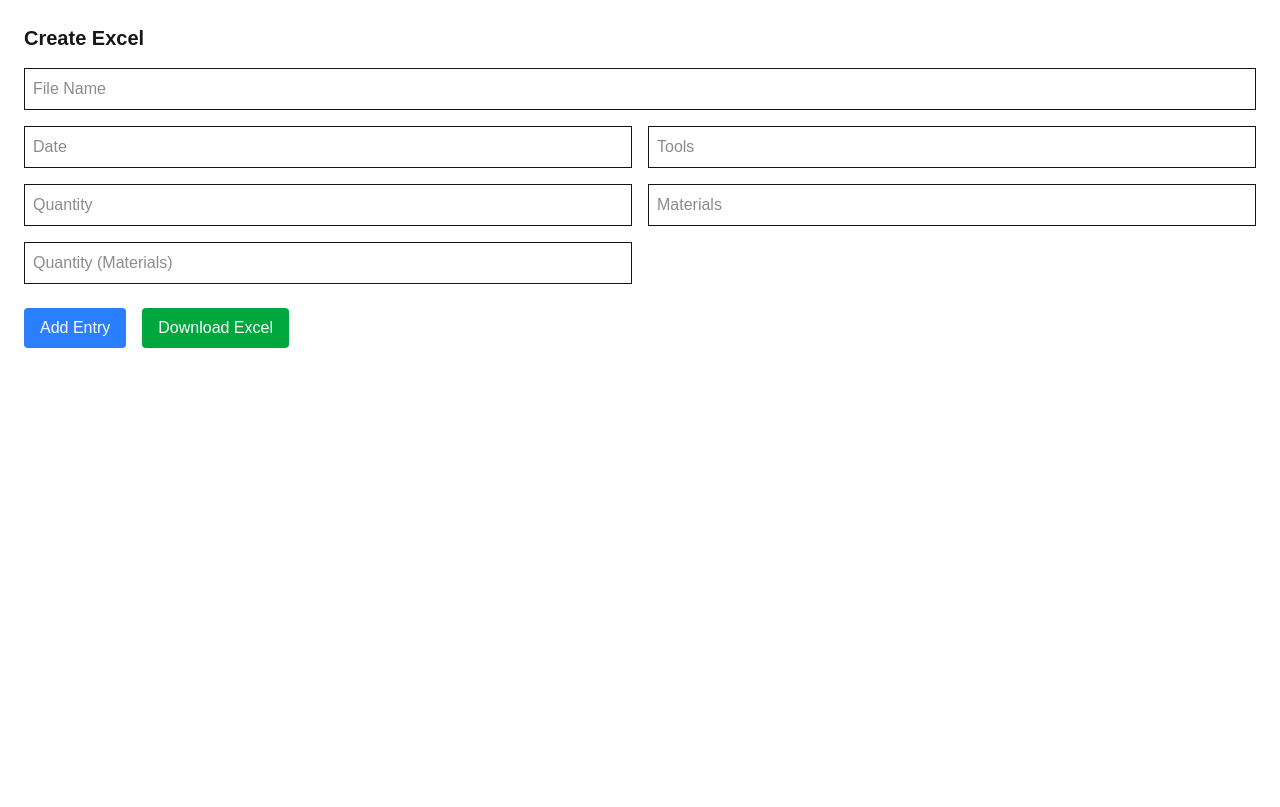
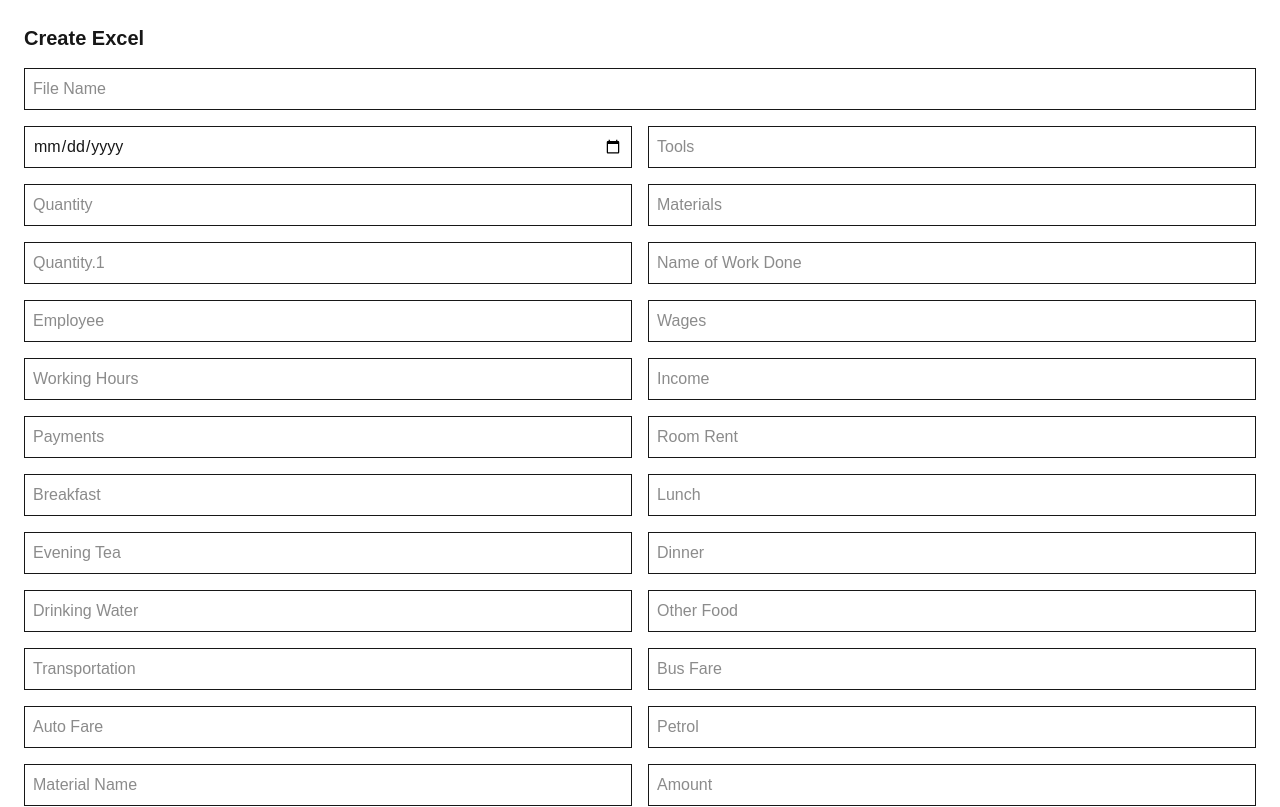
Before and after one commit to SreelakshmiTRaj/daily-work-register, a Next.js app: page /create in a window 1280 px wide. Shown: the top 807 px of the page. Built offline with nearby package versions, Linux system fonts and the light colour scheme.

Commit message:
Committing with initial bloack structure

```diff
--- a/app/create/page.tsx
+++ b/app/create/page.tsx
@@ -8,54 +8,59 @@
 };
 
 export default function CreatePage() {
+  // ✅ ALL columns (exact match)
+  const columns = [
+    "Date",
+    "Tools",
+    "Quantity",
+    "Materials",
+    "Quantity.1",
+    "Name of Work Done",
+    "Employee",
+    "Wages",
+    "Working Hours",
+    "Income",
+    "Payments",
+    "Room Rent",
+    "Breakfast",
+    "Lunch",
+    "Evening Tea",
+    "Dinner",
+    "Drinking Water",
+    "Other Food",
+    "Transportation",
+    "Bus Fare",
+    "Auto Fare",
+    "Petrol",
+    "Material Name",
+    "Amount",
+    "Date of Visit",
+    "Remarks",
+  ];
+
+  // ✅ Create empty form dynamically
+  const createEmptyForm = (): FormType => {
+    const obj: FormType = {};
+    columns.forEach((col) => {
+      obj[col] = "";
+    });
+    return obj;
+  };
+
   const [fileName, setFileName] = useState<string>("");
   const [rows, setRows] = useState<FormType[]>([]);
+  const [form, setForm] = useState<FormType>(createEmptyForm());
 
-  const [form, setForm] = useState<FormType>({
-    Date: "",
-    Tools: "",
-    Quantity: "",
-    Materials: "",
-    "Quantity.1": "",
-    "Name of Work Done": "",
-    Employee: "",
-    Wages: "",
-    "Working Hours": "",
-    Income: "",
-    Payments: "",
-    "Room Rent": "",
-    Breakfast: "",
-    Lunch: "",
-    "Evening Tea": "",
-    Dinner: "",
-    "Drinking Water": "",
-    "Other Food": "",
-    Transportation: "",
-    "Bus Fare": "",
-    "Auto Fare": "",
-    Petrol: "",
-    "Material Name": "",
-    Amount: "",
-    "Date of Visit": "",
-    Remarks: ""
-  });
-
-  const handleChange = (
-    e: React.ChangeEvent<HTMLInputElement | HTMLTextAreaElement>
-  ) => {
+  // ✅ Handle input change
+  const handleChange = (e: React.ChangeEvent<HTMLInputElement>) => {
     setForm({ ...form, [e.target.name]: e.target.value });
   };
 
+  // ✅ Add entry (fixes reference bug)
   const addRow = () => {
-    setRows([...rows, form]);
-
-    // Reset form after adding
-    setForm(
-      Object.keys(form).reduce((acc, key) => {
-        acc[key] = "";
-        return acc;
-      }, {} as FormType)
-    );
+    setRows([...rows, { ...form }]);
+    setForm(createEmptyForm());
+    alert("Entry Added");
   };
 
   return (
@@ -70,13 +75,23 @@
         onChange={(e) => setFileName(e.target.value)}
       />
 
-      {/* Example Fields (we'll expand UI later) */}
+      {/* ALL Fields */}
       <div className="grid grid-cols-2 gap-4">
-        <input name="Date" placeholder="Date" onChange={handleChange} className="border p-2" />
-        <input name="Tools" placeholder="Tools" onChange={handleChange} className="border p-2" />
-        <input name="Quantity" placeholder="Quantity" onChange={handleChange} className="border p-2" />
-        <input name="Materials" placeholder="Materials" onChange={handleChange} className="border p-2" />
-        <input name="Quantity.1" placeholder="Quantity (Materials)" onChange={handleChange} className="border p-2" />
+        {columns.map((col) => {
+          const isDateField = col === "Date" || col === "Date of Visit";
+
+          return (
+            <input
+              key={col}
+              name={col}
+              type={isDateField ? "date" : "text"}
+              placeholder={col}
+              value={form[col]}
+              onChange={handleChange}
+              className="border p-2"
+            />
+          );
+        })}
       </div>
 
       {/* Buttons */}
```
